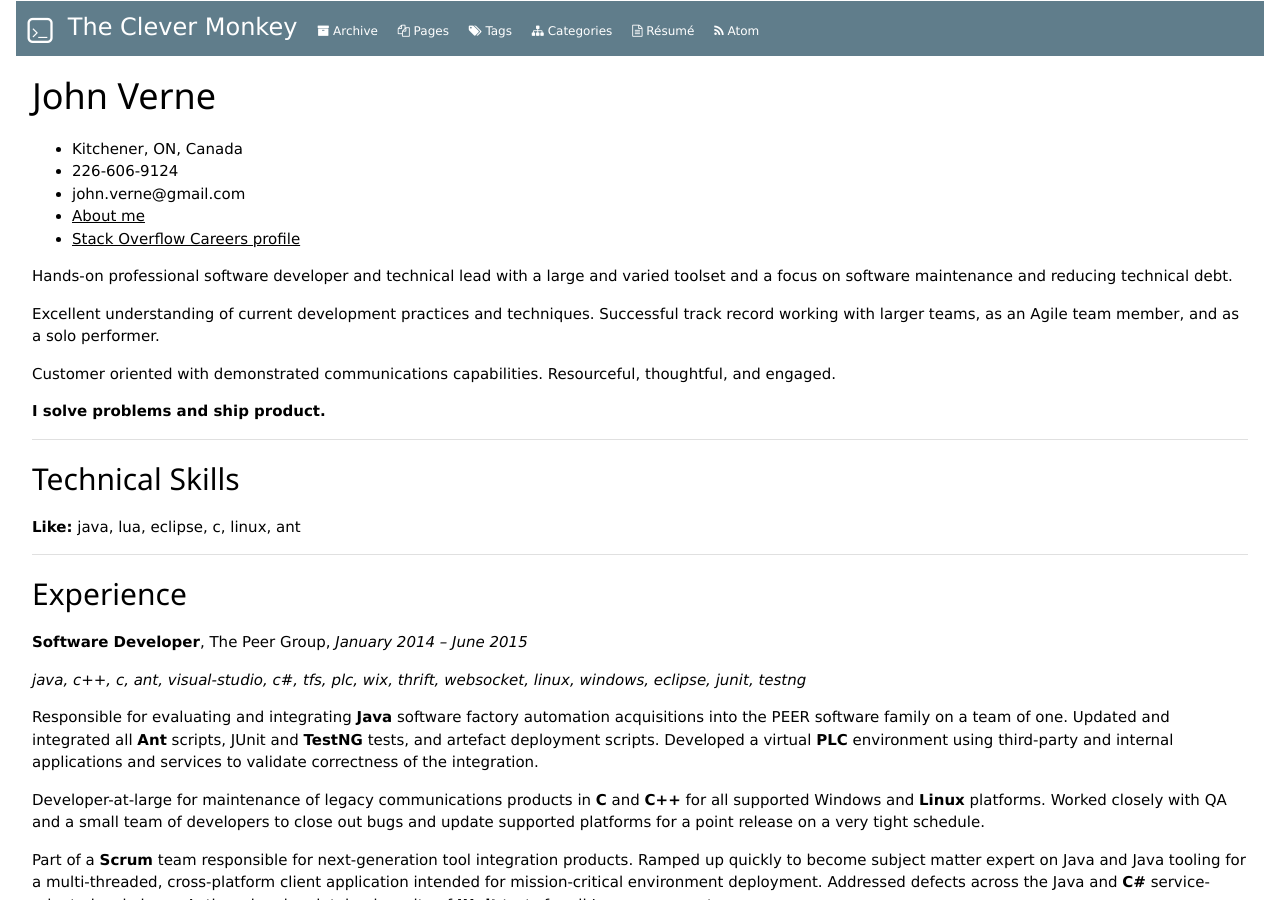
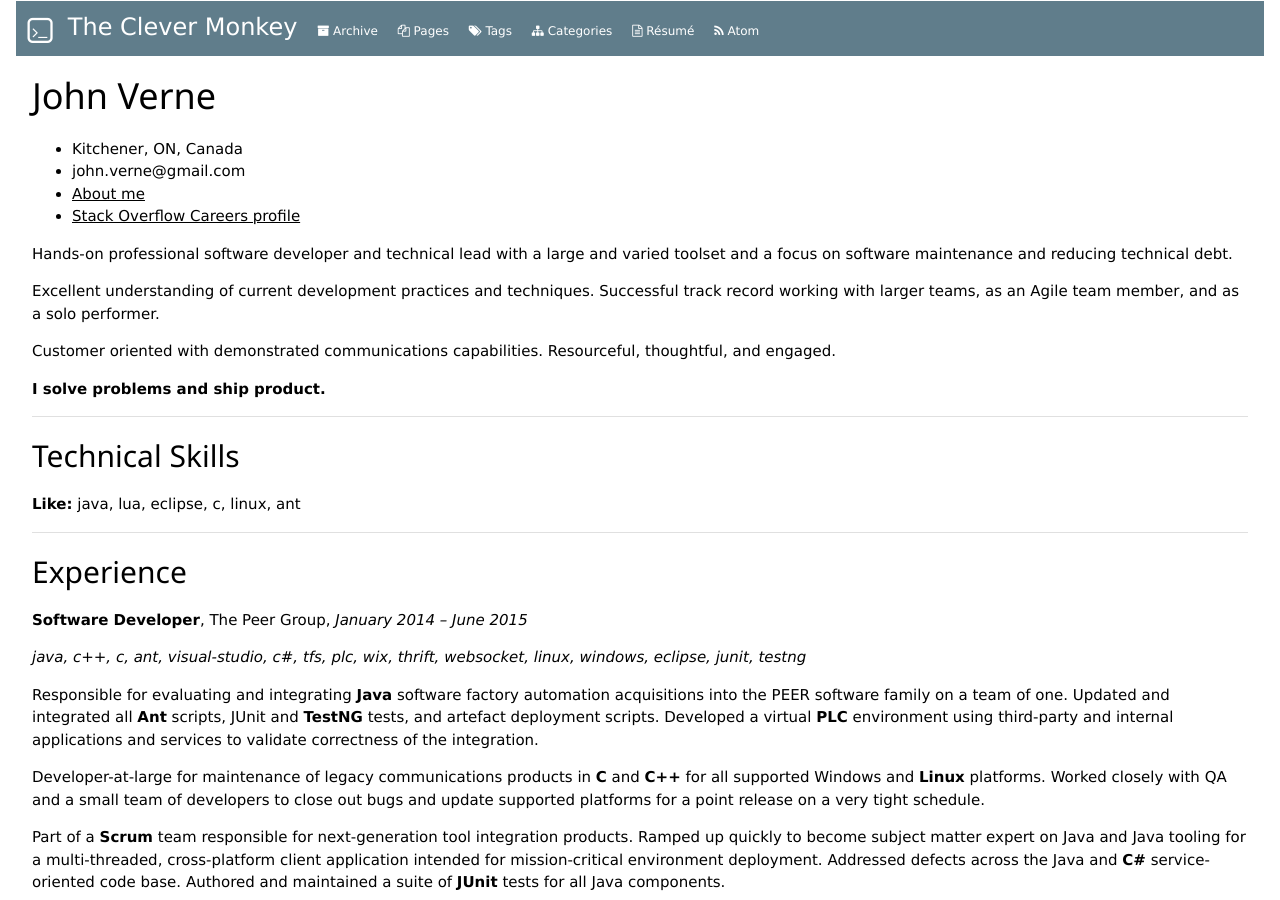
Before and after one commit to jverne/jverne.github.io, a Jekyll site: the page built from resume/index.md, in a window 1280 px wide and 900 px high. Built offline with Jekyll 4.4.1, drawn with Linux system fonts in a browser that asks for light colours; nearby versions of some CDN libraries.

Commit message:
Cleanup resume layout

```diff
--- a/resume/index.md
+++ b/resume/index.md
@@ -4,7 +4,6 @@ title: R&eacute;sum&eacute;
 
 # John Verne
 - Kitchener, ON, Canada
-- 226-606-9124
 - john.verne@gmail.com
 - [About me](https://about.me/jverne)
 - [Stack Overflow Careers profile](http://careers.stackoverflow.com/jverne)
```
